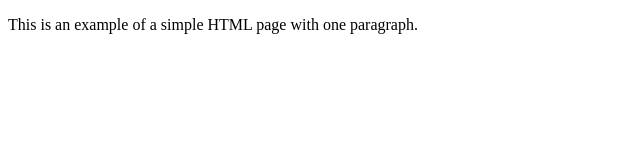
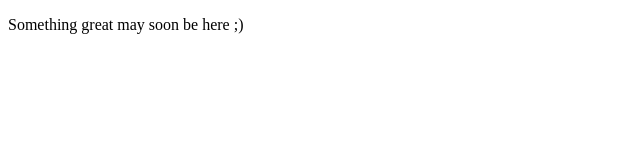
Before and after one commit to revxp10/m-dupuis.github.io, a plain HTML site: page index.html in a window 1280 px wide. Shown: the whole page, without its empty margins (0-640 px from the left). Drawn offline with Linux system fonts and the light colour scheme.

Commit message:
Update index.html

```diff
--- a/index.html
+++ b/index.html
@@ -1,9 +1,9 @@
 <!DOCTYPE html>
 <html>
     <head>
-        <title>Example</title>
+        <title>Matt's Test Site</title>
     </head>
     <body>
-        <p>This is an example of a simple HTML page with one paragraph.</p>
+        <p>Something great may soon be here ;)</p>
     </body>
 </html>
```
